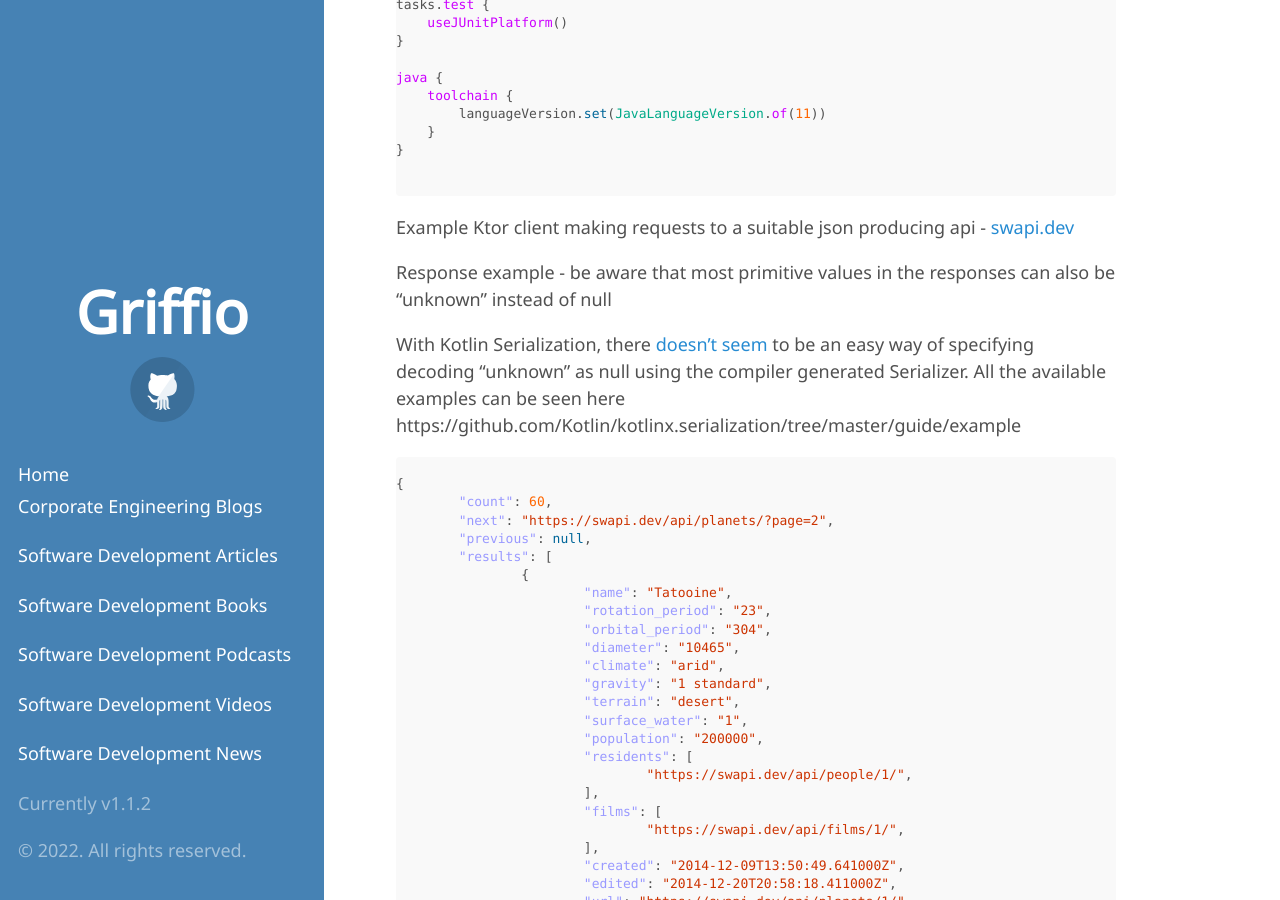
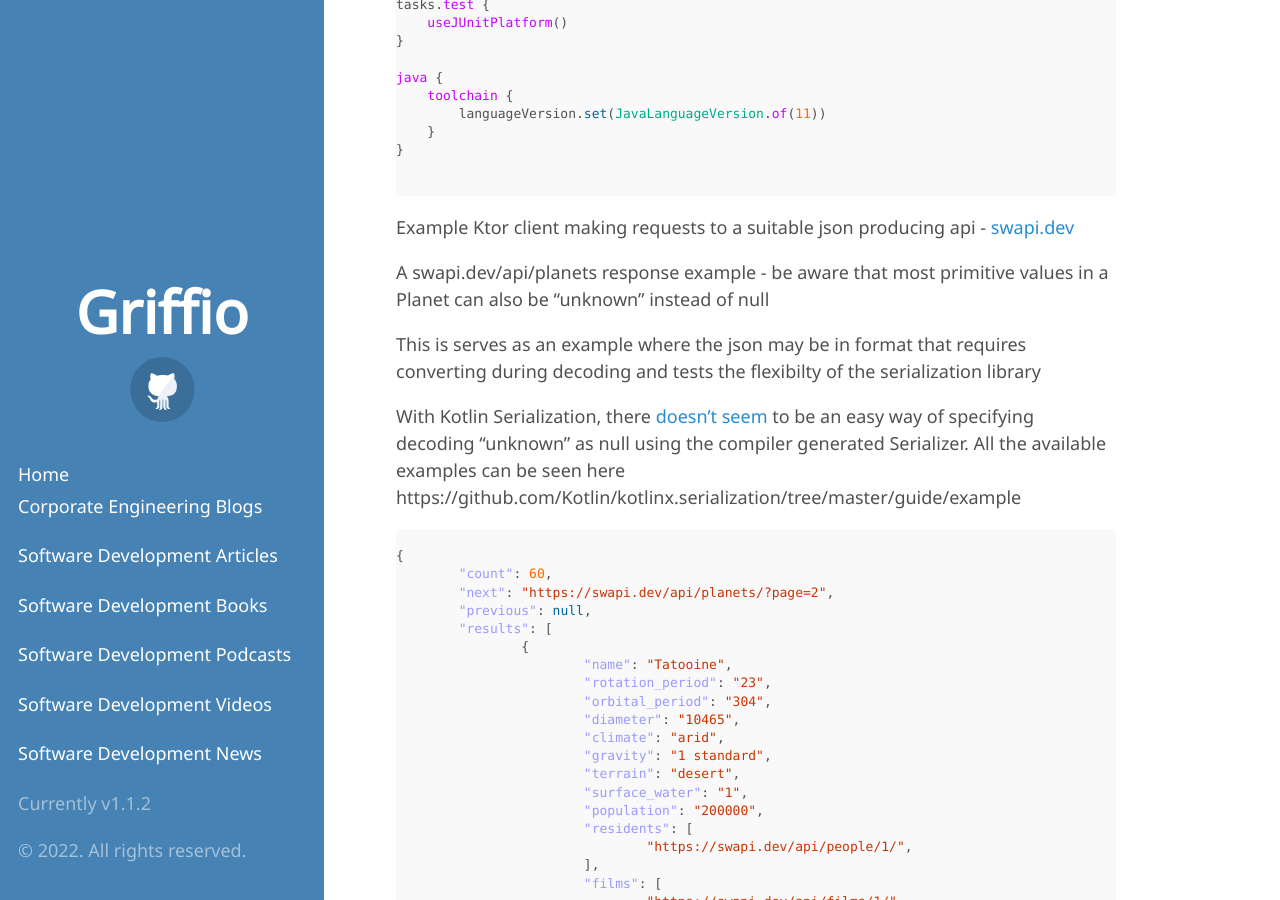
Before and after one commit to griffio/griffio.github.io, a Jekyll site: the page built from _posts/2022-06-23-More-Kotlin-Ktor-Client.md, in a window 1280 px wide and 900 px high, scrolled down 956 px. Built offline with Jekyll 4.4.1, drawn with Linux system fonts in a browser that asks for light colours; some web fonts are replaced.

Commit message:
Update 2022-06-23-More-Kotlin-Ktor-Client.md

```diff
--- a/_posts/2022-06-23-More-Kotlin-Ktor-Client.md
+++ b/_posts/2022-06-23-More-Kotlin-Ktor-Client.md
@@ -55,7 +55,9 @@
 
 Example Ktor client making requests to a suitable json producing api - [swapi.dev](https://swapi.dev/)
 
-Response example - be aware that most primitive values in the responses can also be "unknown" instead of null
+A swapi.dev/api/planets response example - be aware that most primitive values in a Planet can also be "unknown" instead of null
+
+This is serves as an example where the json may be in format that requires converting during decoding and tests the flexibilty of the serialization library
 
 With Kotlin Serialization, there [doesn't seem](https://github.com/Kotlin/kotlinx.serialization/issues/754) to be an easy way of specifying decoding "unknown" as null using the compiler generated Serializer. All the available examples can be seen here https://github.com/Kotlin/kotlinx.serialization/tree/master/guide/example
 
```
